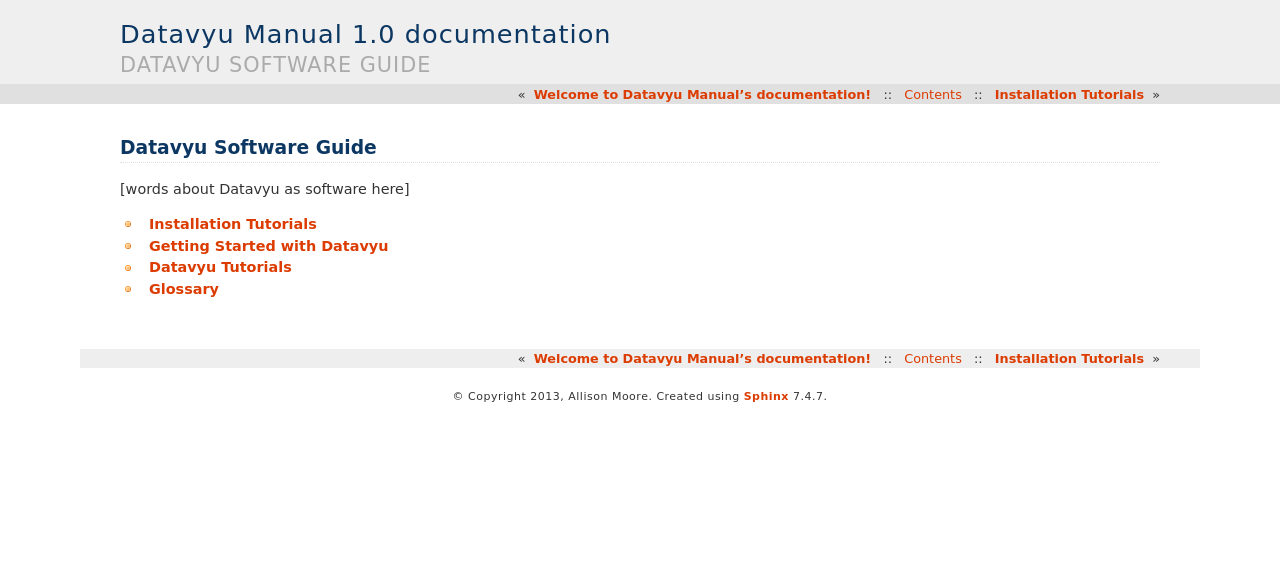
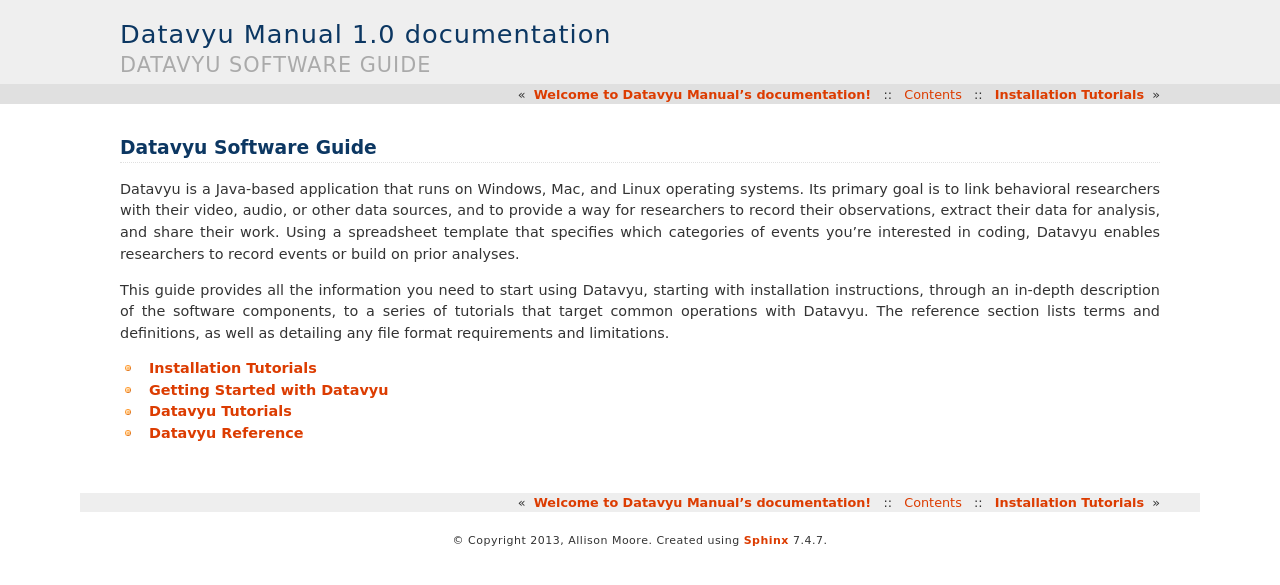
Before and after one commit to databrary/datavyu-docs, a Sphinx documentation site: the page built from source/guide.txt, in a window 1280 px wide. Shown: the top 585 px of the page. Built offline with Sphinx 7.4.7, drawn with Linux system fonts in a browser that asks for light colours; pages that are not in the unit, such as notebooks, are missing from menus.

Commit message:
- api-docs: adding glossary - guide: adding missing glossary items & adding intro to landing page

```diff
--- a/source/api/write-ruby-scripts-for-datavyu.txt
+++ b/source/api/write-ruby-scripts-for-datavyu.txt
@@ -3,7 +3,7 @@
 ==============================
 
 This detailed guide describes to write Ruby scripts to automate various
-tasks in Datavyu, and to ensure reliable :term:`coding <code (verb)>`,
+tasks in Datavyu, and to ensure reliable :term:`coding <code>`,
 
 For a more in-depth discussion of each particular method and function,
 please see :doc:`the Davayu Ruby API Reference section </api/reference>`.
@@ -63,7 +63,7 @@
   [what's an argument?].
 
 - ``onset``, ``offset``, and ``ordinal`` are all :term:`integers` rather tha
-n :term:`strings`.
+  n :term:`strings`.
 
 - ``onset`` and ``offset`` are measured in **milliseconds from the
   beginning of the video (or other data stream)**, starting from 0. For
--- a/source/guide.txt
+++ b/source/guide.txt
@@ -2,7 +2,20 @@
 Datavyu Software Guide
 ======================
 
-[words about Datavyu as software here]
+Datavyu is a Java-based application that runs on Windows, Mac, and Linux
+operating systems. Its primary goal is to link behavioral researchers
+with their video, audio, or other data sources, and to provide a way for
+researchers to record their observations, extract their data for
+analysis, and share their work. Using a spreadsheet template that
+specifies which categories of events you’re interested in coding,
+Datavyu enables researchers to record events or build on prior analyses.
+
+This guide provides all the information you need to start using Datavyu,
+starting with installation instructions, through an in-depth description
+of the software components, to a series of tutorials that target common
+operations with Datavyu. The reference section lists terms and
+definitions, as well as detailing any file format requirements and
+limitations.
 
 .. toctree::
    :maxdepth: 1
@@ -10,6 +23,16 @@
    /guide/install
    /guide/getting-started
    /guide/tutorials
-   /guide/reference/glossary
+   /guide/reference
 
-.. /guide/reference
+.. Once you're comfortable with Datavyu's basic functionalities,
+   consider the :doc:`Best Practices Guide` for expert-level instruction
+   on how best to harness Datavyu's capabilities, and tips for designing
+   your own study.
+
+.. The `Datavyu Ruby API <link>_` provides a scriptable interface to
+   Datavyu's database, allowing you to manipulate your data, print in
+   any format you'd like, or check your data for errors. The API
+   provides additional functionalities, and is easy to work with for
+   novice and experienced developers alike. See: :doc:`/api` for
+   more information.
--- a/source/guide/spreadsheet.txt
+++ b/source/guide/spreadsheet.txt
@@ -5,7 +5,7 @@
 .. TODO: paragraph stolen from walkthrough.txt - you should make it not be.
 
 The Datavyu Spreadsheet is where :term:`coders <coder>` record
-:term:`observations`. The spreadsheet is the core of Datavyu. By
+:term:`observations <observation>`. The spreadsheet is the core of Datavyu. By
 :ref:`configuring variables <configure-variables>`, coders can record
 observations and link them directly to timestamps in the data source.
 Each user-defined variable is represented by a column in the
--- a/source/guide/tutorial/install-datavyu-on-os-x.txt
+++ b/source/guide/tutorial/install-datavyu-on-os-x.txt
@@ -25,8 +25,8 @@
 supports the Quicktime plugin for video playback. You may alternately
 choose to use VLC for video playback, though this is not recommended. If
 you wish to use VLC, you *must* use `version 2.0.1
-<http://download.videolan.org/pub/videolan/vlc/2.0.1/macosx/vlc-2.0.1.dmg
->`_ as Datavyu does not currently support later versions.
+<http://download.videolan.org/pub/videolan/vlc/2.0.1/macosx/vlc-2.0.1.dmg>`_,
+as Datavyu does not currently support later versions.
 
 Now that you've installed Datavyu, you can move on to Datavyu's
 :doc:`Getting Started Guide </guide/getting-started>`.
--- a/source/guide/tutorials.txt
+++ b/source/guide/tutorials.txt
@@ -2,7 +2,7 @@
 Datavyu Tutorials
 =================
 
-.. toc-tree::
+.. toctree::
    :maxdepth: 1
 
    /guide/tutorial/add-observations
```
Also changed, not shown: source/api/glossary.txt (added, +14 -0 lines), source/guide/reference.txt (added, +11 -0 lines), source/guide/reference/glossary.txt (+17 -4 lines), 1 other file.
